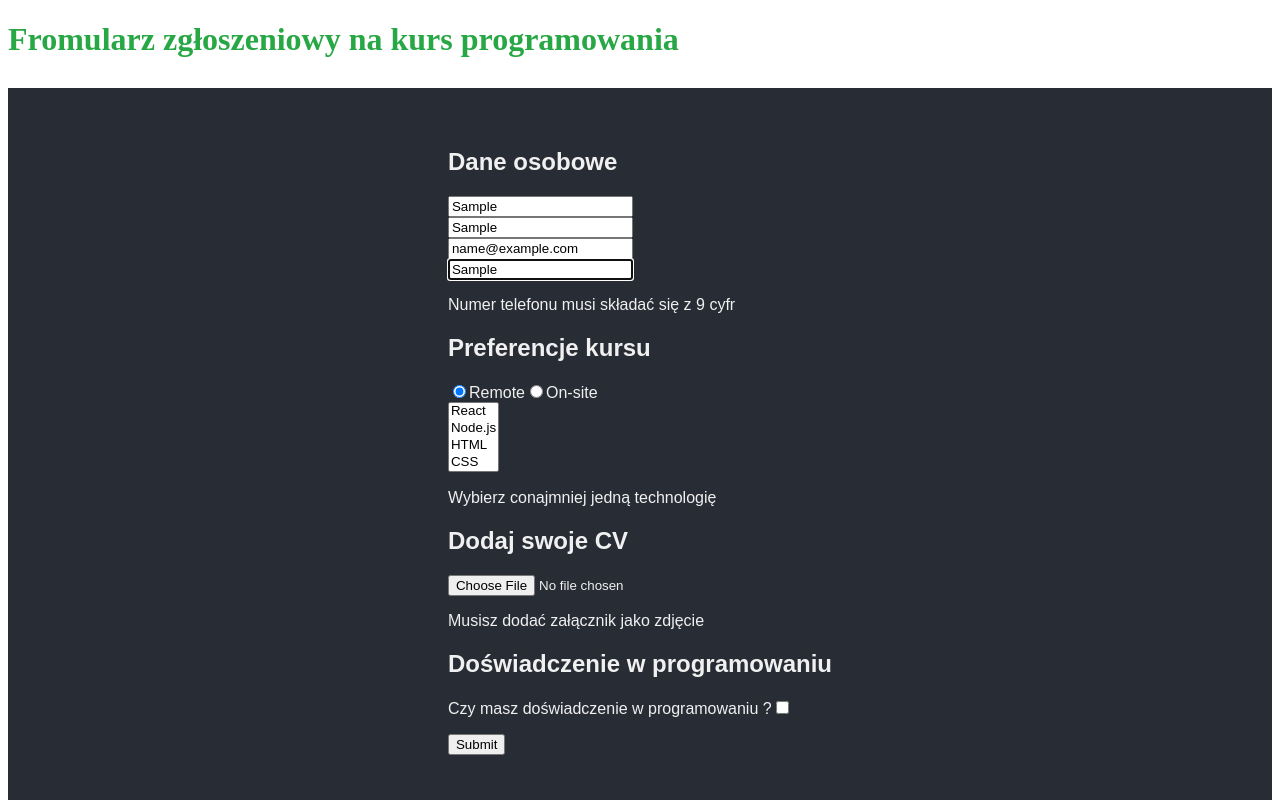
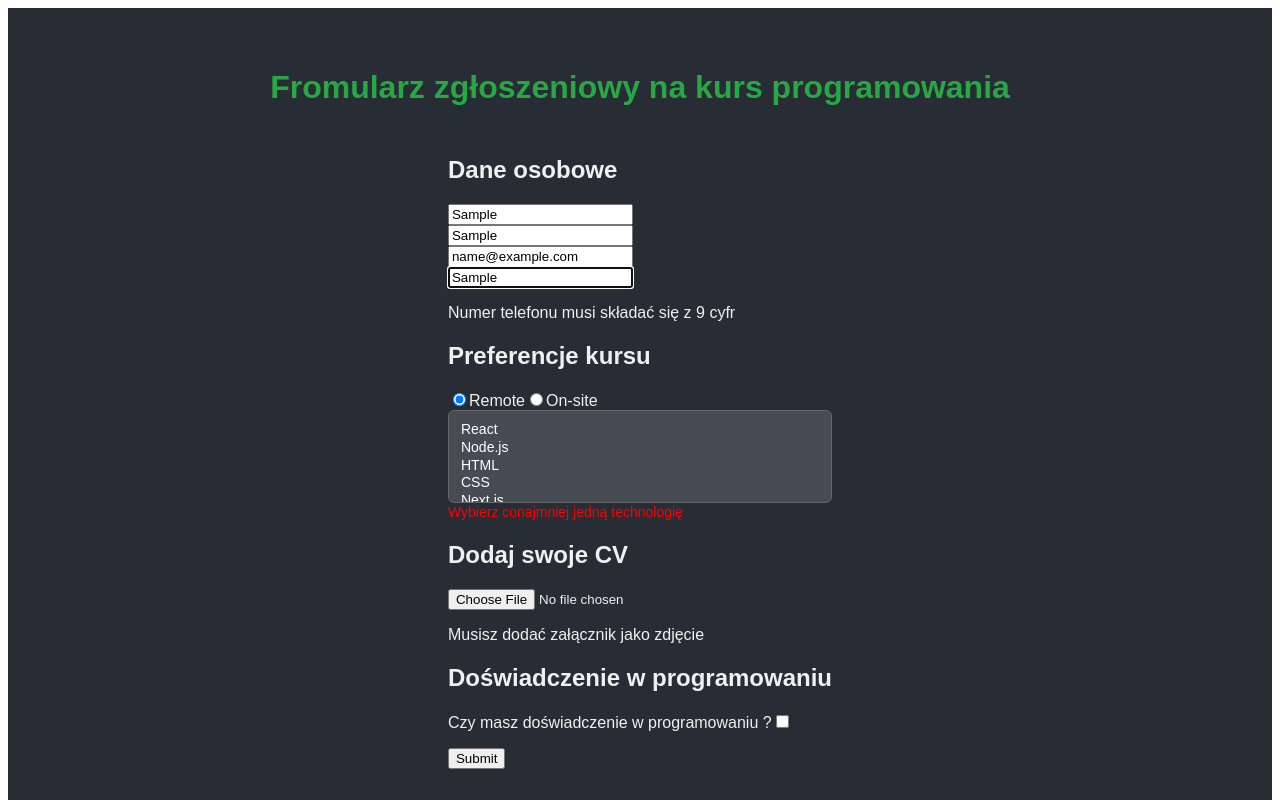
Before and after one commit to macioo-tech/react-form-hook, a React (Vite) app: page / in a window 1280 px wide. Both pictures are taken after typing "Sample", "Sample", "name@example.com", "Sample" into the empty fields and a click on the button "Submit". Shown: the top 800 px of the page. Built offline with nearby package versions, Linux system fonts and the light colour scheme.

Commit message:
styling select component and ErrorText added

```diff
--- a/src/App.jsx
+++ b/src/App.jsx
@@ -2,7 +2,6 @@ import { useState } from "react";
 import { Title, Container } from "./styles/App";
 import CourseRegistrationForm from "./components/CourseRegistrationForm";
 import CourseRegistrationSummary from "./components/CourseRegistrationSummary";
-
 
 function App() {
   const [formSubmitted, setFormSubmitted] = useState(false);
@@ -12,15 +11,20 @@ function App() {
     <>
       {formSubmitted ? (
         <div>
-          <Title>Dane z formularza</Title>
-          <Container><CourseRegistrationSummary formData={formData} /></Container>
-
+          <Container>
+            <Title>Dane z formularza</Title>
+            <CourseRegistrationSummary formData={formData} />
+          </Container>
         </div>
       ) : (
         <div>
-          <Title>Fromularz zgłoszeniowy na kurs programowania</Title>
-          <Container><CourseRegistrationForm setFormSubmitted={setFormSubmitted} setFormData={setFormData}/></Container>
-
+          <Container>
+            <Title>Fromularz zgłoszeniowy na kurs programowania</Title>
+            <CourseRegistrationForm
+              setFormSubmitted={setFormSubmitted}
+              setFormData={setFormData}
+            />
+          </Container>
         </div>
       )}
     </>
--- a/src/components/Select.jsx
+++ b/src/components/Select.jsx
@@ -1,4 +1,21 @@
 import { useFormContext } from "react-hook-form";
+import { ErrorText } from "../styles/App";
+import styled from "styled-components";
+
+const StyledSelect = styled.select`
+  font-size: 14px;
+  width: 100%;
+  padding: 10px;
+  background:rgb(70, 75, 84);
+  border: 1px solid #666;
+  color: white;
+  border-radius: 6px;
+  height: auto;
+  display: block;
+  overflow: hidden;
+  outline: none;
+  border-radius: 6px;
+`;
 
 const Select = ({ options, name, ...rest }) => {
   const {
@@ -9,14 +26,14 @@ const Select = ({ options, name, ...rest }) => {
 
   return (
     <div>
-      <select {...register(name)} {...rest}>
+      <StyledSelect {...register(name)} {...rest}>
         {options.map((item) => (
           <option key={item} value={item}>
             {item}
           </option>
         ))}
-      </select>
-      {errorMessage && <p>{errorMessage}</p>}
+      </StyledSelect>
+      {errorMessage && <ErrorText>{errorMessage}</ErrorText>}
     </div>
   );
 };
--- a/src/styles/App.js
+++ b/src/styles/App.jsx
@@ -16,3 +16,8 @@ export const Container = styled.div`
   padding: 40px;
   font-family: "Arial", sans-serif;
 `;
+
+export const ErrorText = styled.span`
+  font-size: 14px;
+  color: red;
+`;
```
Also changed, not shown: src/components/Button.jsx (+11 -1 lines).
